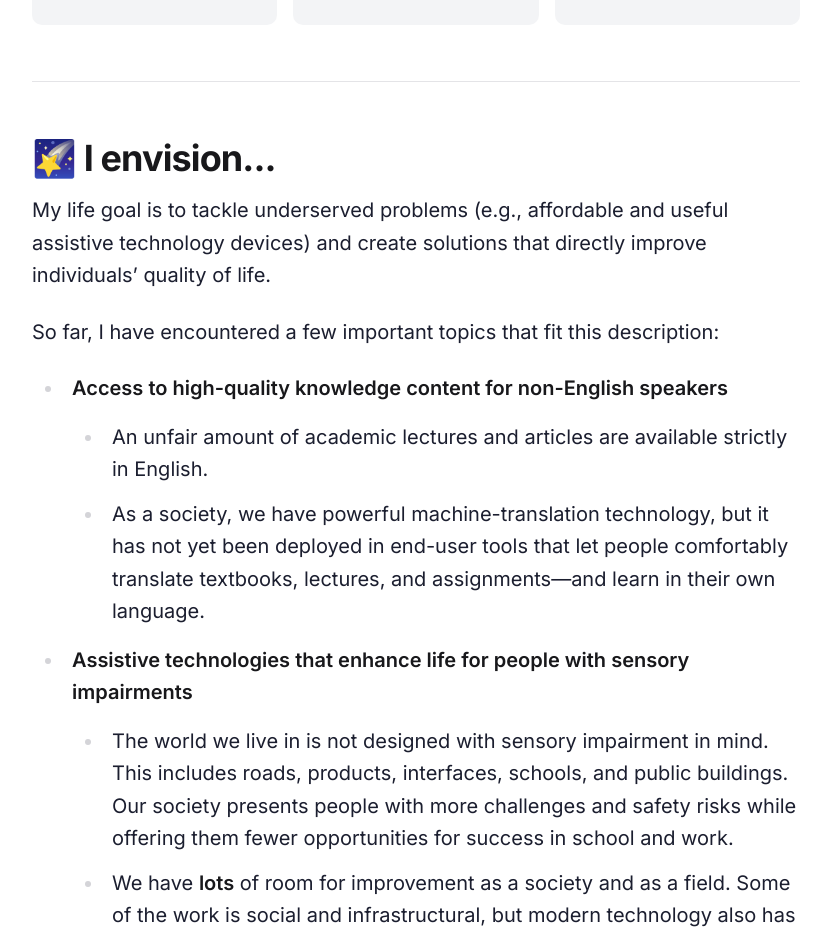
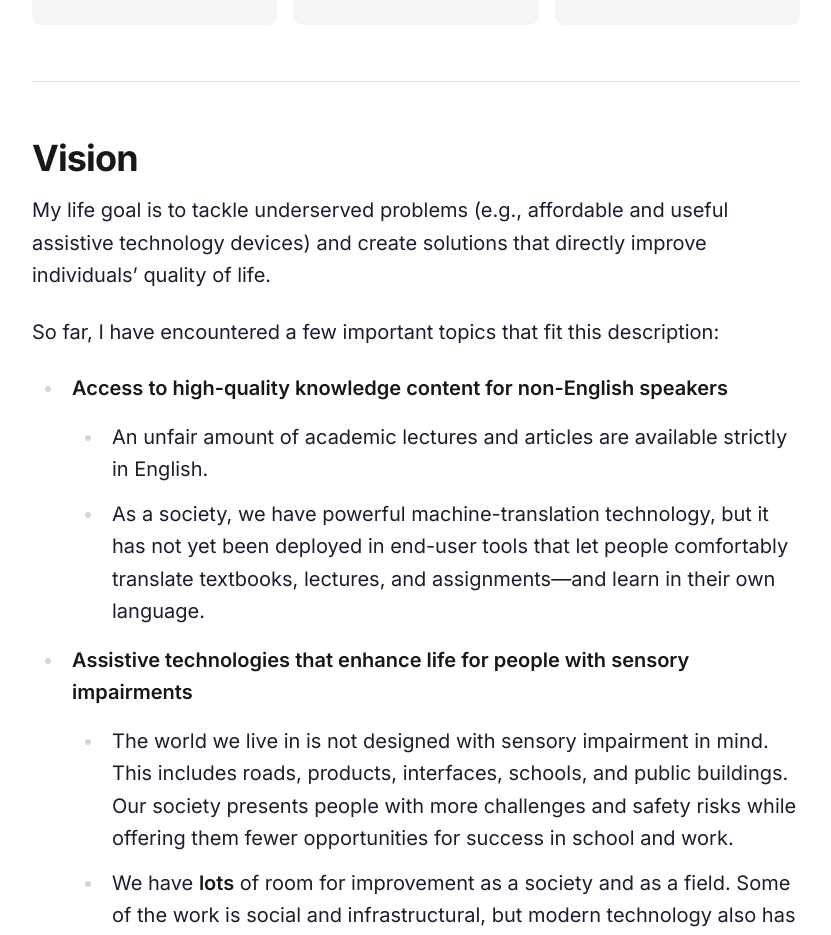
Before and after one commit to yunho-c/Portfolio-3, a SvelteKit app: page /about in a window 1280 px wide. Shown: the part 1740-2675 px from the top of the page, without its empty margins (224-1055 px from the left). Built offline with nearby package versions, Linux system fonts and the light colour scheme.

Commit message:
content: change '🌠 I envision...' to 'Vision'

```diff
--- a/src/routes/about/+page.svelte
+++ b/src/routes/about/+page.svelte
@@ -142,7 +142,7 @@
 			<hr />
 
 			<section>
-				<h2>🌠 I envision...</h2>
+				<h2>Vision</h2>
 				<p>
 					My life goal is to tackle underserved problems (e.g., affordable and useful assistive
 					technology devices) and create solutions that directly improve individuals’ quality of
```
